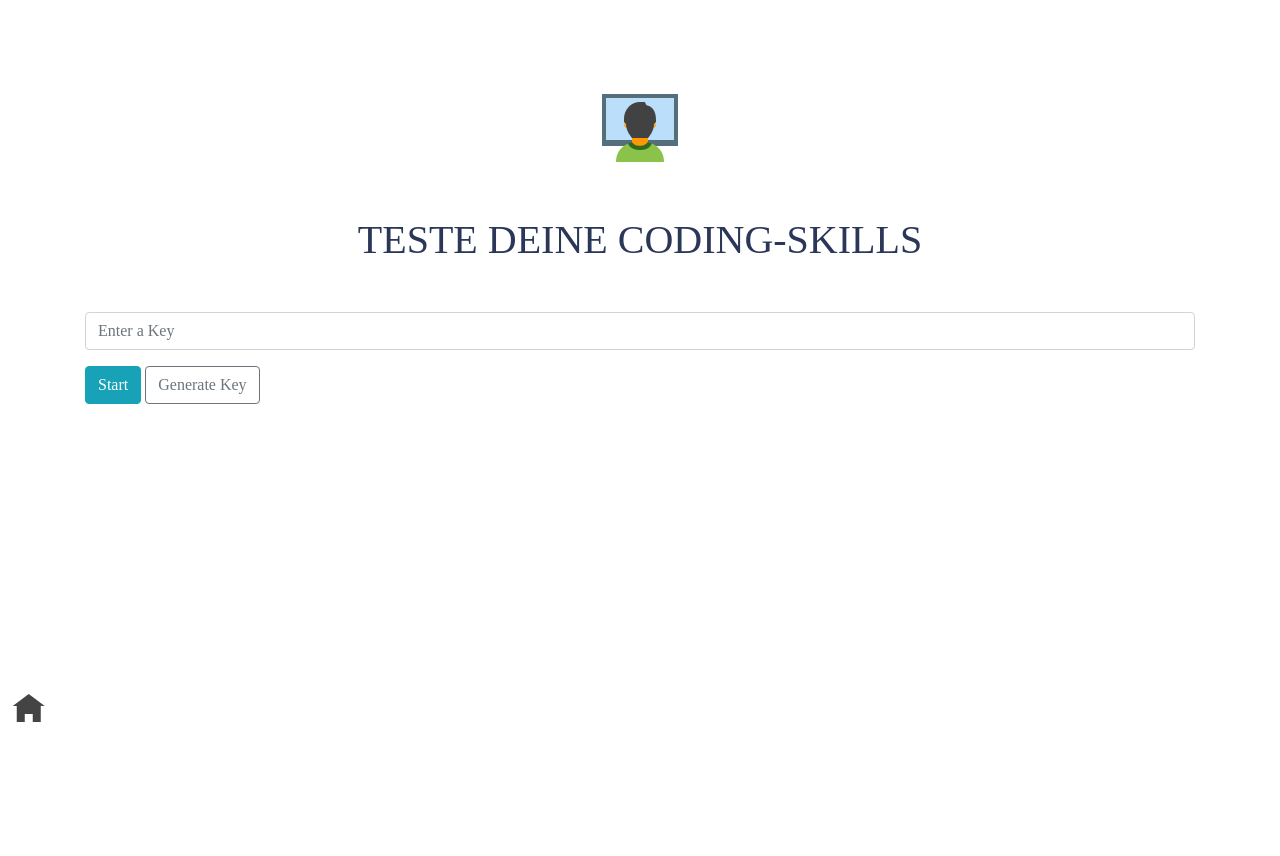
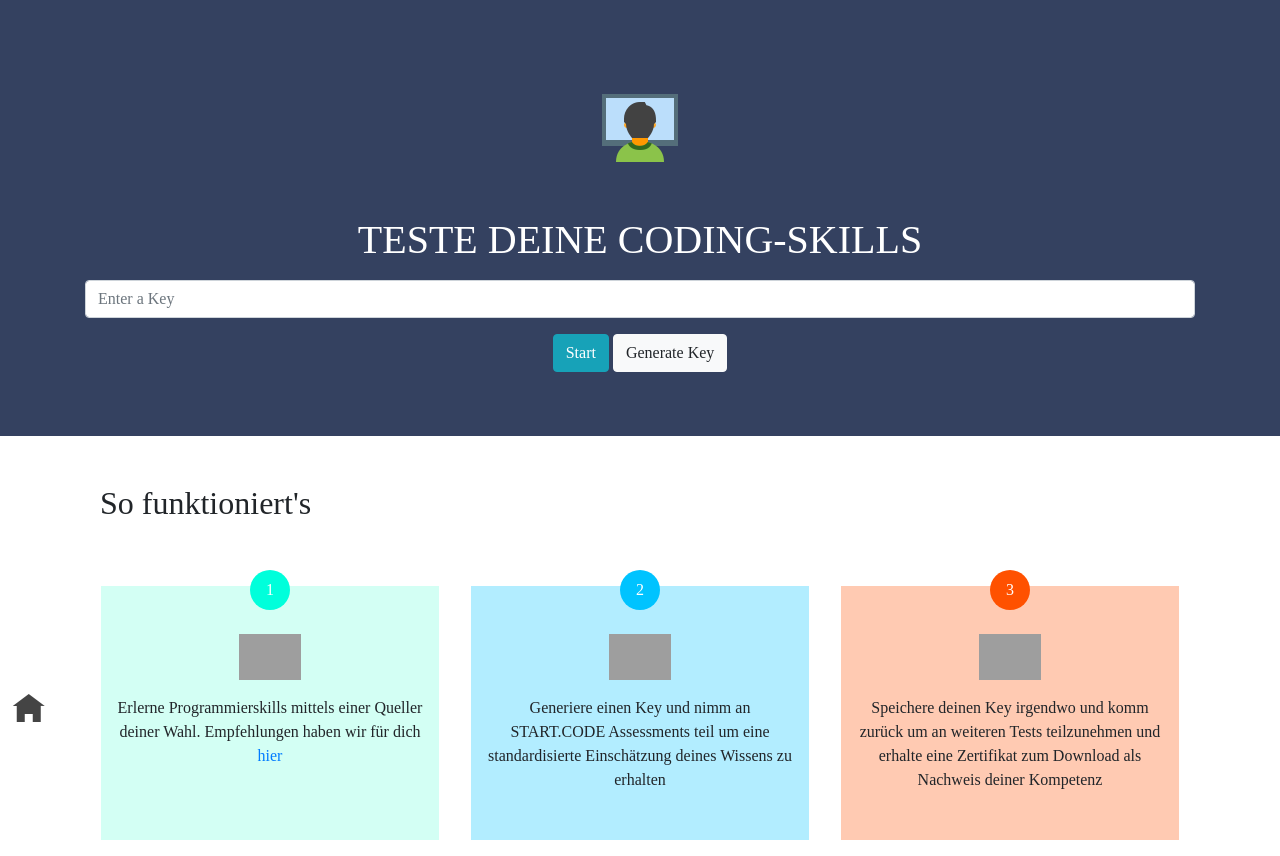
Before and after one commit to mixbened/assessments, a Flask app: page / in a window 1280 px wide. Shown: the part 58-914 px from the top of that part. Before the commit the page ends 800 px from the top of that part, so only its background shows below. Run offline with Flask 2, Linux system fonts and the light colour scheme; the page is wider than the window, and the part outside it is not shown; some libraries are stand-ins or nearby versions; grey boxes are pictures that could not be loaded.

Commit message:
feat: index styles

```diff
--- a/main.py
+++ b/main.py
@@ -9,7 +9,7 @@ from flask_sslify import SSLify
 from os.path import join as pjoin
 
 app = Flask(__name__)
-sslify = SSLify(app)
+#sslify = SSLify(app)
 
 # database utilities
 #db.drop_all()
--- a/static/css/style.css
+++ b/static/css/style.css
@@ -3,6 +3,11 @@ STYLES
 secondary #3fbebc
 primary #2a3758
 */
+header {
+    background: rgba(42,55,88, 0.95);
+    color: white;
+    padding: 5%;
+}
 
 .btn-outline-primary {
     color: #2a3758;
@@ -29,6 +34,33 @@ nav {
     border-bottom: 1px solid lightgrey;
     padding: 0;
     display: flex;
+}
+
+.box {
+    background: rgba(110, 255, 219,0.3);
+    margin: 1em;
+    text-align: center;
+    display: flex;
+    justify-content: center;
+    padding: 2em 1em;
+}
+
+.number {
+    position: absolute;
+    top: -1em;
+    border-radius: 100%;
+    background: rgba(0, 255, 219);
+    width: 40px;
+    height: 40px;
+    display: flex;
+    align-items: center;
+    justify-content: center;
+    color: white;
+}
+
+.numberIcon {
+    width: 20%;
+    margin: 1em 0;
 }
 
 h4 {
--- a/templates/index.html
+++ b/templates/index.html
@@ -3,16 +3,18 @@
 {% block content %}
 <header class="hero">
     <img src="../static/img/icons8-unter-computer-96.png" class="icon"/>
-    <h1 style="text-align: center;justify-content: center; text-transform: uppercase; color: #2a3758; margin-top: 1em;">Teste deine Coding-Skills</h1>
+    <h1 style="text-align: center;justify-content: center; text-transform: uppercase; color: white; margin-top: 1em;">Teste deine Coding-Skills</h1>
+    <div class="container">
+        <form method="post" action="/assessments">
+            <input type="text" name="id" class="form-control key-input" placeholder="Enter a Key" required>
+            <button class="btn btn-info" type="submit">Start</button>
+        </form>
+        <form style="display: inline;" method="get" action="/generate">
+            <button  data-toggle="popover" class="btn btn-light" title="Was mache ich mit dem Key?" data-content="Bei uns gibt es keine Login-Daten wie Benutzername oder Passwort. Du kannst dir einen Key generieren" type="submit">Generate Key</button>
+        </form>
+    </div>
 </header>
 <div class="container mt-5">
-    <form method="post" action="/assessments">
-        <input type="text" name="id" class="form-control key-input" placeholder="Enter a Key" required>
-        <button class="btn btn-info" type="submit">Start</button>
-    </form>
-    <form style="display: inline;" method="get" action="/generate">
-        <button  data-toggle="popover" class="btn btn-outline-secondary" title="Was mache ich mit dem Key?" data-content="Bei uns gibt es keine Login-Daten wie Benutzername oder Passwort. Du kannst dir einen Key generieren" type="submit">Generate Key</button>
-    </form>
     {% if key %}
 
     <div class="alert alert-primary" role="alert">
@@ -20,6 +22,32 @@
     </div>
 
     {% endif %}
+    <div class="container mt-5">
+        <h2>So funktioniert's</h2>
+        <div class="row mt-5">
+            <div class="col-sm box">
+                <div class="number">1</div>
+                <div>
+                    <img src="https://img.icons8.com/wired/128/000000/course-assign.png" class="numberIcon">
+                    <p>Erlerne Programmierskills mittels einer Queller deiner Wahl. Empfehlungen haben wir für dich <a href="#">hier</a></p>
+                </div>
+            </div>
+            <div class="col-sm box" style="background: rgba(0, 195, 255, 0.3)">
+                <div class="number" style="background: rgb(0, 195, 255)">2</div>
+                <div>
+                    <img src="https://img.icons8.com/wired/128/000000/test-failed.png" class="numberIcon">
+                    <p>Generiere einen Key und nimm an START.CODE Assessments teil um eine standardisierte Einschätzung deines Wissens zu erhalten</p>
+                </div>
+            </div>
+            <div class="col-sm box" style="background: rgba(255, 81, 0, 0.3)">
+                <div class="number" style="background: rgba(255, 81, 0)">3</div>
+                <div>
+                    <img src="https://img.icons8.com/wired/128/000000/downloads.png" class="numberIcon">
+                    <p>Speichere deinen Key irgendwo und komm zurück um an weiteren Tests teilzunehmen und erhalte eine Zertifikat zum Download als Nachweis deiner Kompetenz</p>
+                </div>
+            </div>
+        </div>
+    </div>
 
     {% if error %}
 
```
